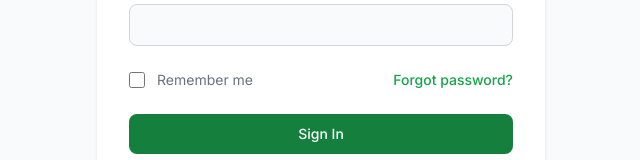
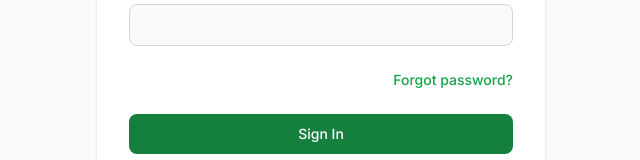
Before and after one commit to anoopraju31/next-auth-app, a Next.js app: page /login in a window 1280 px wide. Shown: the part 416-576 px from the top of the page, without its empty margins (319-959 px from the left). Built offline with nearby package versions, Linux system fonts and the light colour scheme.

Commit message:
Remove remember me from login & sign up

```diff
--- a/src/app/login/page.tsx
+++ b/src/app/login/page.tsx
@@ -27,7 +27,7 @@
 
 			const response = await axios.post('/api/users/login', user)
 			// console.log(response.data)
-			router.push('/')
+			router.push('/profile')
 		} catch (error: any) {
 			toast.error(error.message)
 			console.log(error)
@@ -93,27 +93,7 @@
 								/>
 							</div>
 
-							<div className='flex items-center justify-between'>
-								{/* Remember Me */}
-								<div className='flex items-start'>
-									<div className='flex items-center h-5'>
-										<input
-											id='remember'
-											aria-describedby='remember'
-											type='checkbox'
-											className='w-4 h-4 border border-gray-300 rounded bg-gray-50 focus:ring-3 focus:ring-primary-300 dark:bg-gray-700 dark:border-gray-600 dark:focus:ring-primary-600 dark:ring-offset-gray-800'
-											required
-										/>
-									</div>
-									<div className='ml-3 text-sm'>
-										<label
-											htmlFor='remember'
-											className='text-gray-500 dark:text-gray-300'>
-											Remember me
-										</label>
-									</div>
-								</div>
-
+							<div className='flex items-center justify-end'>
 								{/* Forgot Password */}
 								<Link
 									href='/'
--- a/src/app/sign-up/page.tsx
+++ b/src/app/sign-up/page.tsx
@@ -120,27 +120,7 @@
 								/>
 							</div>
 
-							<div className='flex items-center justify-between'>
-								{/* Remember Me */}
-								<div className='flex items-start'>
-									<div className='flex items-center h-5'>
-										<input
-											id='remember'
-											aria-describedby='remember'
-											type='checkbox'
-											className='w-4 h-4 border border-gray-300 rounded bg-gray-50 focus:ring-3 focus:ring-primary-300 dark:bg-gray-700 dark:border-gray-600 dark:focus:ring-primary-600 dark:ring-offset-gray-800'
-											required
-										/>
-									</div>
-									<div className='ml-3 text-sm'>
-										<label
-											htmlFor='remember'
-											className='text-gray-500 dark:text-gray-300'>
-											Remember me
-										</label>
-									</div>
-								</div>
-
+							<div className='flex items-center justify-end'>
 								{/* Forgot Password */}
 								<Link
 									href='/'
```
